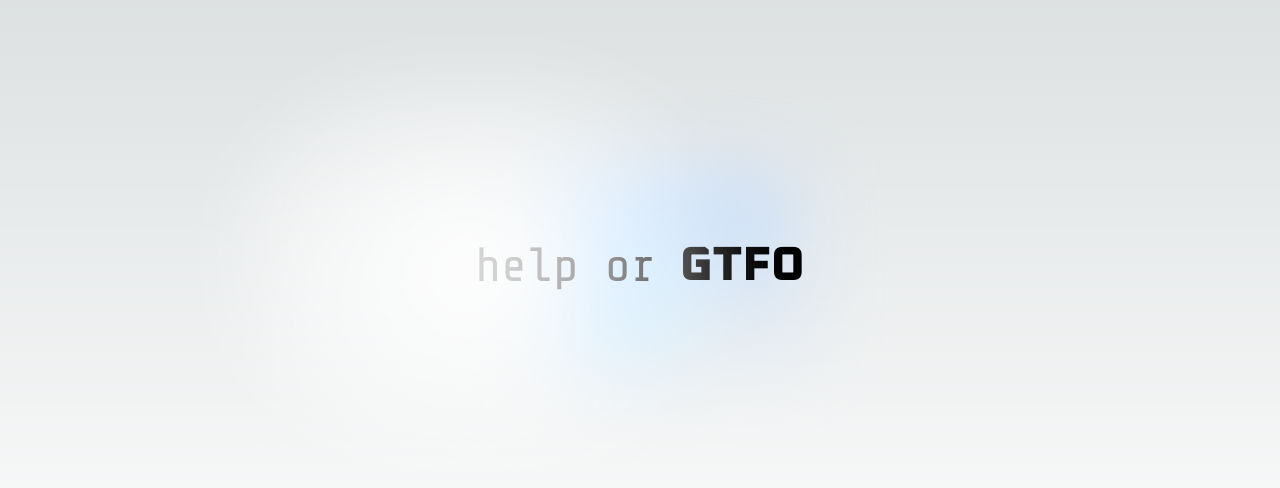
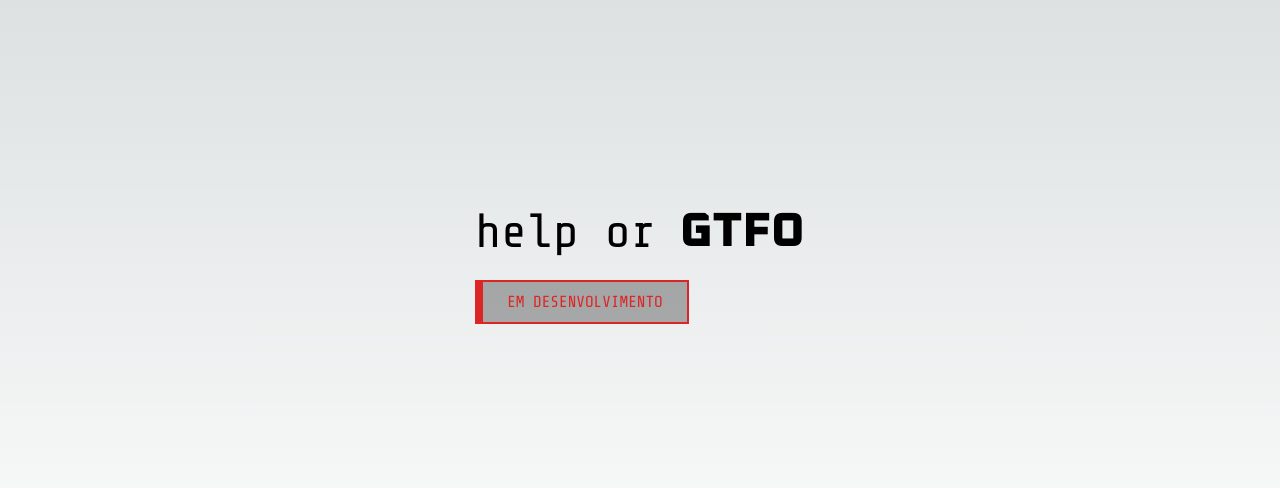
Before and after one commit to vitoraugustto/help-or-gtfo, a Next.js app: page / in a window 1280 px wide. Shown: the part 134-622 px from the top of the page. Built offline with nearby package versions, Linux system fonts and the light colour scheme.

Commit message:
feat: render EM DESENVOLVIMENTO button in page.tsx

```diff
--- a/src/app/page.tsx
+++ b/src/app/page.tsx
@@ -3,8 +3,9 @@
 import { Oxanium } from 'next/font/google';
 import { useEffect, useState } from 'react';
 
+import { Button } from './components';
+
 const oxanium = Oxanium({ subsets: ['latin'], weight: '800' });
-
 
 export default function Home() {
   const [mousePosition, setMousePosition] = useState({ x: 0, y: 0 });
@@ -27,12 +28,12 @@ export default function Home() {
 
   return (
     <main className="flex min-h-screen flex-col items-center justify-center">
-      <div
-        style={parallaxStyle}
-        className="relative z-[-1] flex place-items-center before:absolute before:h-[300px] before:w-[480px] before:-translate-x-1/2 before:rounded-full before:bg-gradient-radial before:from-white before:to-transparent before:blur-2xl before:content-[''] after:absolute after:-z-20 after:h-[180px] after:w-[240px] after:translate-x-1/3 after:bg-gradient-conic after:from-sky-200 after:via-blue-200 after:blur-2xl after:content-[''] before:dark:bg-gradient-to-br before:dark:from-transparent before:dark:to-blue-700 before:dark:opacity-10 after:dark:from-sky-900 after:dark:via-[#ffffff] after:dark:opacity-40 before:lg:h-[360px]"
-      >
-        <p className="text-5xl">help or</p>
-        <p className={`text-5xl ${oxanium.className}`}>&nbsp;&nbsp;GTFO</p>
+      <div style={parallaxStyle} className="flex flex-col gap-6">
+        <div className="flex flex-row">
+          <p className="text-5xl">help or</p>
+          <p className={`text-5xl ${oxanium.className}`}>&nbsp;&nbsp;GTFO</p>
+        </div>
+        <Button color="red">Em desenvolvimento</Button>
       </div>
     </main>
   );
```
